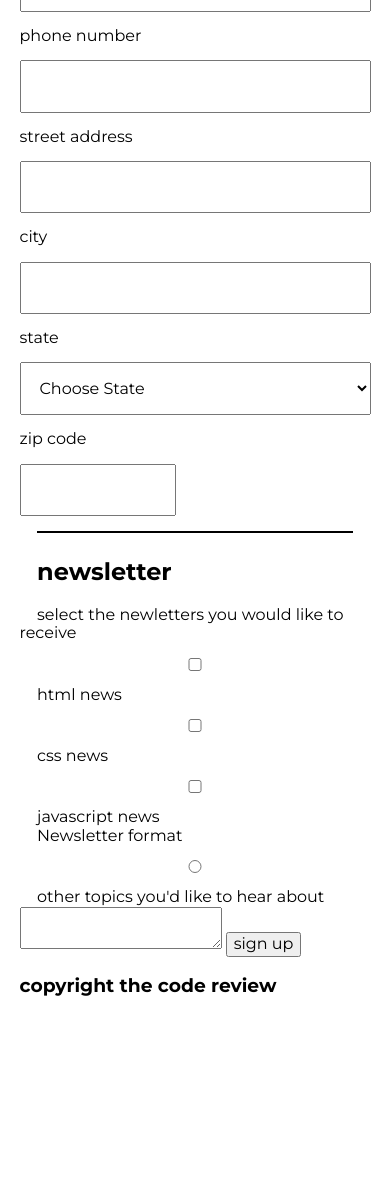
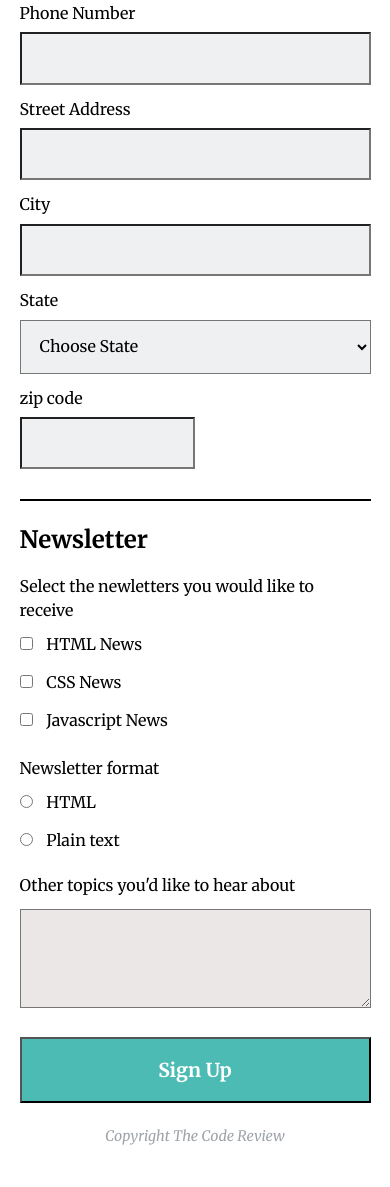
Before and after one commit to ibarram2/online-registration-form, a plain HTML site: page index.html in a window 390 px wide. Shown: the part 483-1670 px from the top of the page. Before the commit the page ends 1499 px from the top, so only its background shows below. Drawn offline with Linux system fonts and the light colour scheme.

Commit message:
CSS Styling, HTML correction
Corrected and finished HTML, finished mobile display CSS.

```diff
--- a/css/styles.css
+++ b/css/styles.css
@@ -1,79 +1,166 @@
 
 * {
     box-sizing: border-box;
-    font-family: 'Montserrat', sans-serif;
+    font-family: 'Merriweather', serif;
 }
+
 body {
     margin: 0 auto;
 }
-
-a{
+fieldset,
+form {
+    border: none;
+}
+form {
+    margin: 3px 5% 15px;
+    /*width: 100%;*/
+}
+fieldset {
+    /*margin: 0 5%;*/
+    padding: 0;
+    margin: 0;
+}
+a {
     text-decoration: none;
 }
 
 .wrapper {
-    width: 100%;
+    /*width: 100%;*/
     flex-direction: column;
 }
 #banner {
-    background-color: aqua;
+    background-color: rgba(45,57,69,255);
     width: 100%;
     margin-bottom: 25px;
+    padding: 25px;
 }
 .publication {
-    margin: 15px auto;
+    margin: auto;
+    color: white;
 }
 
 .top-sec {
     flex-direction: column;
     padding-bottom: 0;
-
+    margin: 0 5%;
+    border-bottom: solid 4px black;
 }
-.form1 {
+/*.mid-sec {
+    margin: 5px 5% 15px;
+    border-top: solid 2px black;
+}*/
+.bot-sec {
+    margin: 0 5%;
+    border-top: solid 2px black;
+}
+/*.form1 {
     margin 0 5%;
+    wdth: 100%;
+    margin: 5px 5% 15px;
+}*/
+input, select {
+    margin: 10px 0 15px;
+    padding: 15px;
+    background-color: rgba(239,240,241,255);
+}
+select,
+#fname,
+#email,
+#phone,
+#address,
+#city {
     width: 100%;
-}
-.form2 {
-    margin 0 5%;
-    width: 100%;
-}
-input, select {
-    width: 90%;
-    margin: 15px 5%;
-    padding: 15px;
 }
 input::placeholder {
     text-align: right;
+    font-style: italic;
+}
+/*.form1 input {
+    width: 100%;
+}*/
+.form2 input {
+    margin-right: 10px;
+}
+.form2 span {
+    line-height: 1.5;
 }
 .zip {
-    width: 40%;
+    width: 50%;
+    margin-bottom: 30px;
 }
-h2, .top-sec {
-    margin: auto;
+h1 {
+    font-size: 1.3em;
 }
 h2 {
-    margin-bottom: 10px;
+    margin: 0 auto 10px;
+    font-size: 1.2em;
+}
+h2:first-letter,
+h1,
+p:first-letter,
+.copyright {
+    text-transform: capitalize;
 }
 p {
     margin: 3px 5%;
     padding-bottom: 40px;
     text-align: center;
-    border-bottom: solid 3px black;
 }
 legend {
     font-size: 1.5em;
     font-weight: bold;
-    margin: 0 5% 20px;
+    margin: 0 0 20px;
     padding-top: 25px;
+    width: 100%;
+    text-transform: capitalize;
     border-top: solid 2px black;
-    width: 90%;
 }
-label {
-    margin: 5px 5% 5px;
+.margin {
+    margin-top: 15px;
 }
 
 .bot-sec {
     margin: 0 5%;
+}
+/*.form2 input {
+    margin: 15px 0 5px;
+    width: 10%;
+}*/
+#javascript{
+    margin-bottom: 30px;
+}
+#plain_text{
+    margin-bottom: 30px;
+}
+/*.form2 label {
+    width: 100%;
+    margin: 25px 0;
+}*/
+
+
+#topics {
+    width: 100%;
+    background-color: rgb(235, 231, 231);
+    padding: 30px;
+    margin: 15px 0 25px;
+}
+
+button {
+    width: 100%;
+    color: white;
+    background-color: rgb(76,187,180);
+    padding: 20px;
+    font-size: 1.2em;
+    font-weight: bold;
+}
+
+.copyright {
+    margin: 25px auto;
+    text-align: center;
+    font-size: .9em;
+    font-style:italic;
+    font-weight: none;
+    color: rgba(157,163,168,255);
 }
 
 /*-----------------------------------------------------------------
@@ -92,3 +179,7 @@ Flex Containers
 /*-----------------------------------------------------------------
 Media Queries (768)
 ------------------------------------------------------------------*/
+@media (min-width: 768px) {
+
+
+}
--- a/index.html
+++ b/index.html
@@ -9,7 +9,8 @@
     <link rel="stylesheet" href="css/styles.css">
     <link rel="preconnect" href="https://fonts.googleapis.com">
     <link rel="preconnect" href="https://fonts.gstatic.com" crossorigin>
-    <link href="https://fonts.googleapis.com/css2?family=Montserrat:ital,wght@0,400;0,700;1,400&display=swap" rel="stylesheet">
+    <link href="https://fonts.googleapis.com/css2?family=Merriweather:ital,wght@0,400;0,700;1,400&display=swap" rel="stylesheet">
+
 
 </head>
 <body>
@@ -18,92 +19,85 @@
         <header id="banner">
             <h1 class="publication">the code review</h1>
         </header>
+
         <div class="top-sec">
             <h2>signup for our newsletter</h2>
             <p>get the latest news on how your code is doing right in your inbox</p>
         </div>
-    <section class="mid-sec">
+
+        <!--<section class="mid-sec">-->
             <form class="form1" action="/index.html" method="post">
 
-            <!--<fieldset>-->
-                <legend>Contact Information</legend>
-                <br>
+                <fieldset class="form1">
+                    <legend>contact information</legend>
+
                     <label for="fname">Full Name</label>
                     <br>
-                <input type="text" id="fname" name="full_name" placeholder="Required">
+                    <input type="text" id="fname" name="fname" placeholder="Required">
                     <br>
-                <label for="email">email address</label>
+                    <label for="email">Email Address</label>
                     <br>
-                <input type="email" id="email" name="email_address" placeholder="Required">
+                    <input type="email" id="email" name="email" placeholder="Required">
                     <br>
-                <label for="phone">phone number</label>
+                    <label for="phone">Phone Number</label>
                     <br>
-                <input type="tel" id="phone" name="phone_number">
+                    <input type="tel" id="phone" name="phone">
                     <br>
-                <label for="address">street address</label>
+                    <label for="address">Street Address</label>
                     <br>
-                <input type="text" id="address" name="street_address">
+                    <input type="text" id="address" name="address">
                     <br>
-                <label for="city">city</label>
+                    <label for="city">City</label>
                     <br>
-                <input type="text" id="city" name="city_name">
+                    <input type="text" id="city" name="city">
                     <br>
-                <label for="state">state</label>
+                    <label for="state">State</label>
                     <br>
                     <select id="state" name="state_name" placeholder="Choose State">
                         <optgroup label="Choose State">
-                        <option selected disabled hidden value="california">Choose State</option>
-                        <option value="california">California</option>
-                        <option value="florida">Florida</option>
-                        <option value="washington">Washington</option>
+                            <option selected disabled hidden value="placeholder">Choose State</option>
+                            <option value="california">california</option>
+                            <option value="florida">florida</option>
+                            <option value="washington">washington</option>
                         </optgroup>
                     </select>
                     <br>
                     <label for="zip">zip code</label>
                     <br>
-                <input type="number" id="zip" name="postal_code" class="zip">
-           <!--</fieldset>-->
+                    <input type="number" id="zip" name="zip" class="zip">
+                </fieldset>
+                <fieldset class="form2">
+                    <legend>newsletter</legend>
+
+                    <span>Select the newletters you would like to receive</span>
+                    <br>
+                    <input type="checkbox" id="html" name="subject_type" class="margin">
+                    <label for="html">HTML News</label>
+                    <br>
+                    <input type="checkbox" id="css" name="subject_type">
+                    <label for="css">CSS News</label>
+                    <br>
+                    <input type="checkbox" id="javascript" name="subject_type">
+                    <label for="javascript">Javascript News</label>
+                    <br>
+                    <span>Newsletter format</span>
+                    <br>
+                    <input type="radio" id="html2" name="format" class="margin">
+                    <label for="html2">HTML</label>
+                    <br>
+                    <input type="radio" id="plain_text" name="format">
+                    <label for="plain_text">Plain text</label>
+                    <br>
+                    <label class="topics" for="topics">Other topics you'd like to hear about</label>
+                    <textarea id="topics" name="topics"></textarea>
+                    <br>
+                    <button type="submit">Sign Up</button>
+                    <p class="copyright">copyright the code review</p>
+
+                </fieldset>
 
             </form>
-
-    </section>
-
-    <section class="bot-sec">
-        <form class="form2" action="/index.html" method="post">
-
-           <!--- <fieldset>-->
-                <legend>newsletter</legend>
-
-
-                <label>select the newletters you would like to receive</label>
-                <br>
-                <input type="checkbox" id="html" name="subject_type">
-                <br>
-                <label for="html">html news</label>
-                <br>
-                <input type="checkbox" id="css" name="subject_type">
-                <br>
-                <label for="css">css news</label>
-                <br>
-                <input type="checkbox" id="javascript" name="subject_type">
-                <br>
-                <label for="javascript">javascript news</label>
-                <br>
-                <label>Newsletter format</label>
-                <br>
-                <input type="radio" id="format" name="format">
-                <br>
-                <label for="topics">other topics you'd like to hear about</label>
-                <br>
-                <textarea id="topics" name="topics"></textarea>
-
-                <button type="submit">sign up</button>
-                <h3>copyright the code review</h3>
-
-           <!-- </fieldset>-->
-
-        </form>
-    </section>
+        <!--</section>-->
 
     </div>
 </body>
```
Lines whose indentation alone changed are shown as unchanged.
